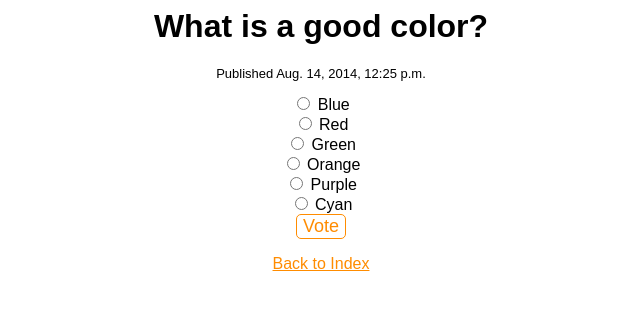
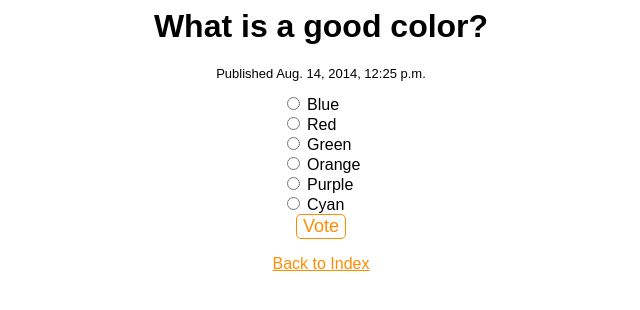
Before and after one commit to Linux-cpp-lisp/django-tutorial-app, a Django app: page /3/ in a window 1280 px wide. Shown: the top 310 px of the page, without its empty margins (319-959 px from the left). Run offline with Django 3.2, Linux system fonts and the light colour scheme; data comes from the database, SQL or seed files in the repository; both versions use the stored data as it was after the commit; parts of the project's set-up code (start-up, migrations or seed data) failed here and were passed over.

Commit message:
Fixed choice justification

```diff
--- a/tutorialapp/polls/static/polls/detail.css
+++ b/tutorialapp/polls/static/polls/detail.css
@@ -40,5 +40,7 @@ form {
     text-align: center;
 }
 
-#backbutton {
+#choice-container {
+    text-align: justify;
+    display: inline-block;
 }
--- a/tutorialapp/polls/templates/polls/detail.html
+++ b/tutorialapp/polls/templates/polls/detail.html
@@ -7,15 +7,16 @@
 {% if error_message %}
     <p class="errormessage">{{ error_message }}</p>
 {% endif %}
-<div id="form-container">
 <form action="{% url 'polls:vote' poll.id %}" method="POST">
     {% csrf_token %}
+    <div id="choice-container">
     {% for choice in poll.choice_set.all %}
         <input type="radio" name="choice" id="choice{{ forloop.counter }}" value="{{ choice.id }}" />
         <label class="inputLabel" for="choice{{ forloop.counter }}">{{ choice.choice_text }}</label><br/>
     {% endfor %}
+    </div>
+    <br/>
     <input id="submit" type="submit" value="Vote" />
 </form>
-</div>
 
 <a id="backbutton" href="{% url 'polls:index' %}">Back to Index</a>
```
Also changed, not shown: tutorialapp/db.sqlite3. Lines whose indentation alone changed are shown as unchanged.
